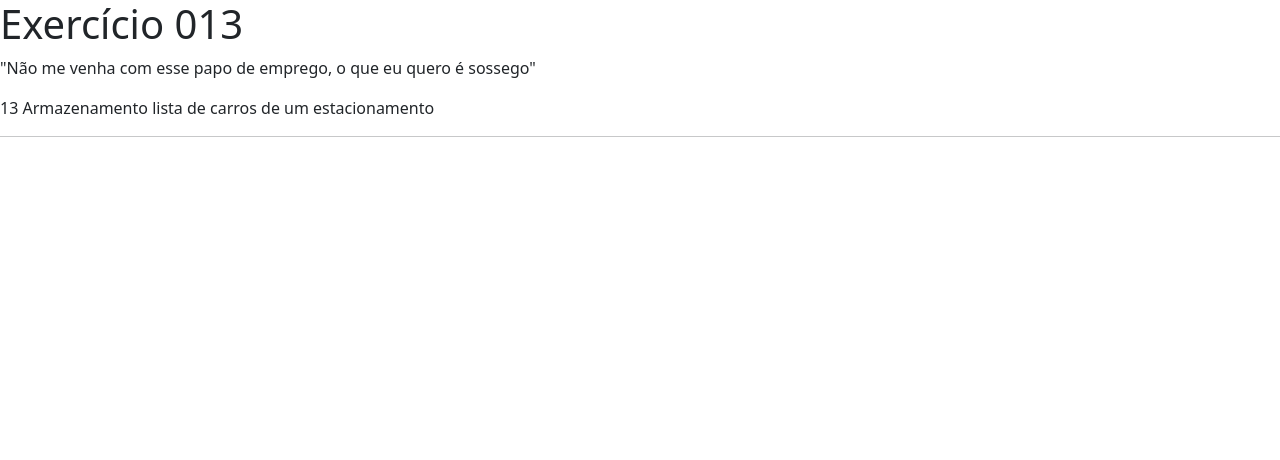
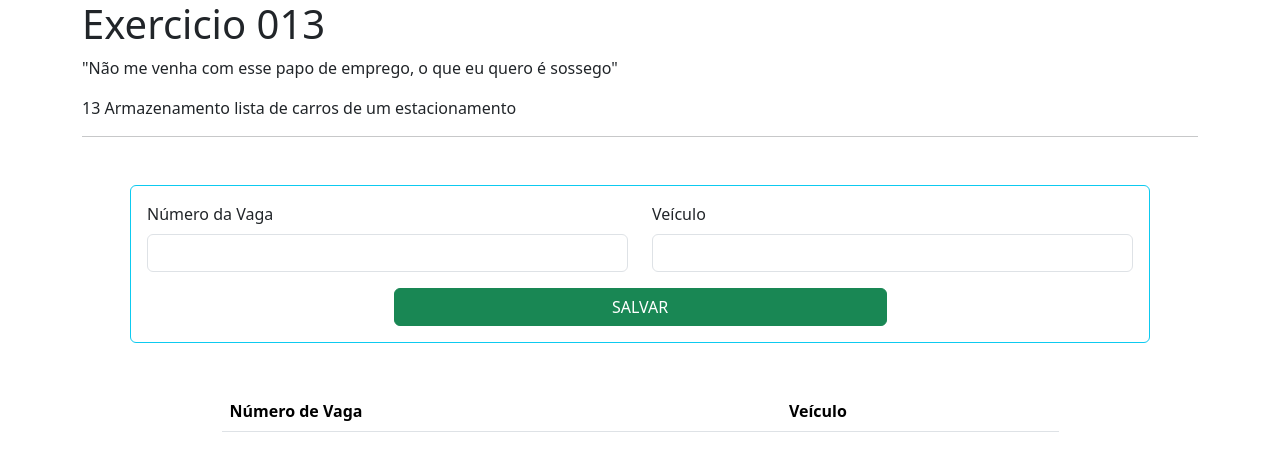
Before and after one commit to vitoriaosouza11/Exercicio001, a plain HTML site: page Exercício13/index.html in a window 1280 px wide. Drawn offline with nearby package versions, Linux system fonts and the light colour scheme.

Commit message:
exercicio 13

```diff
--- a/Exercício13/app.js
+++ b/Exercício13/app.js
@@ -0,0 +1,29 @@
+let numeroDeVagas = []
+let veiculos = []
+
+function fnSalvarVeiculo() {
+    numeroDeVagas.push(document.getElementById("numero_vaga").value)
+    veiculos.push(document.getElementById("veiculo").value)
+}
+
+function fnListarVeiculos() {
+    /*
+let i = 0
+while(i < veiculos.length){
+    console.log(veiculos[i], numeroDeVagas[i])
+    i++
+}
+*/
+    //for(declaração contador; condição; incremento){}
+    document.getElementById("tabela_veiculos").innerHTML = ""
+    for (let i = 0; i < veiculos.length; i++) {
+        document.getElementById("tabela_veiculos").innerHTML += `<tr>`
+        document.getElementById("tabela_veiculos").innerHTML += `<td> ${numeroDeVagas[i]} </td><td> ${veiculos[i]} </td>`
+        document.getElementById("tabela_veiculos").innerHTML += `</tr>`
+    }
+
+}
+
+function fnLimpar() {
+    document.getElementById("form_veiculos").reset()
+}
--- a/Exercício13/index.html
+++ b/Exercício13/index.html
@@ -1,16 +1,70 @@
 <!DOCTYPE html>
-<html lang="en">
+<html lang="pt-br">
+
 <head>
     <meta charset="UTF-8">
     <meta name="viewport" content="width=device-width, initial-scale=1.0">
-    <title>Exercício 013</title>
-    <link href="https://cdn.jsdelivr.net/npm/bootstrap@5.3.8/dist/css/bootstrap.min.css" rel="stylesheet" integrity="sha384-sRIl4kxILFvY47J16cr9ZwB07vP4J8+LH7qKQnuqkuIAvNWLzeN8tE5YBujZqJLB" crossorigin="anonymous">
+    <title>Exercicio 013</title>
+
+    <link href="https://cdn.jsdelivr.net/npm/bootstrap@5.3.8/dist/css/bootstrap.min.css" rel="stylesheet"
+        integrity="sha384-sRIl4kxILFvY47J16cr9ZwB07vP4J8+LH7qKQnuqkuIAvNWLzeN8tE5YBujZqJLB" crossorigin="anonymous">
+
+    <link rel="stylesheet" href="estilos.css">
 
 </head>
+
 <body>
-    <h1>Exercício 013</h1>
-    <blockquote>"Não me venha com esse papo de emprego, o que eu quero é sossego"</blockquote>
-    <p>13 Armazenamento lista de carros de um estacionamento</p>
-    <hr>
+
+    <div class="container">
+
+        <h1>Exercicio 013</h1>
+        <blockquote>"Não me venha com esse papo de emprego, o que eu quero é sossego"</blockquote>
+        <p>13 Armazenamento lista de carros de um estacionamento</p>
+        <hr>
+
+        <form class="border border-info border-1 rounded p-3 m-5">
+
+            <div class="row mb-3">
+                <div class="col-12 col-md-6">
+                    <label class="form-label">Número da Vaga</label>
+                    <input class="form-control" id="numero_vaga">
+                </div>
+                <div class="col-12 col-md-6">
+                    <label class="form-label">Veículo</label>
+                    <input class="form-control" id="veiculo">
+                </div>
+            </div>
+
+            <div class="row">
+                <div class="col text-center">
+                    <button type="button" class="btn btn-success w-50" onclick=" fnSalvarVeiculo();
+                        fnListarVeiculos();fnLimpar()">SALVAR</button>
+                </div>
+            </div>
+        </form>
+
+        <div class="row">
+            <div class="col">
+                <table class="table w-75 m-auto">
+                    <thead>
+                        <tr>
+                            <th>Número de Vaga</th>
+                            <th>Veículo</th>
+                        </tr>
+                    </thead>
+
+                    <tbody id="tabela_veiculos">
+
+                    </tbody>
+
+                </table>
+            </div>
+        </div>
+
+    </div>
+
+    <script src="app.js"></script>
+
 </body>
+
 </html>
```
